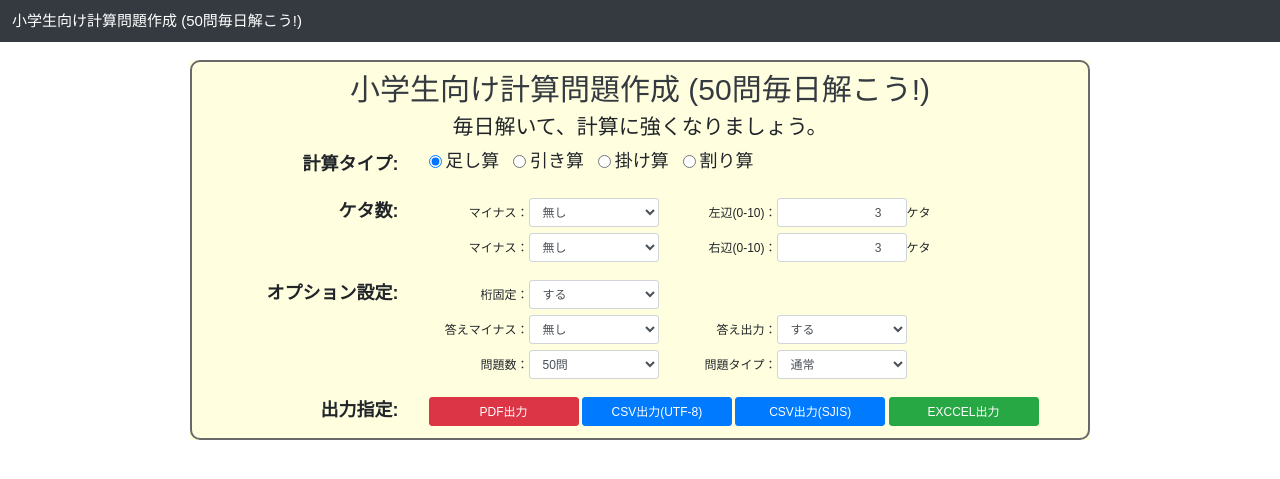
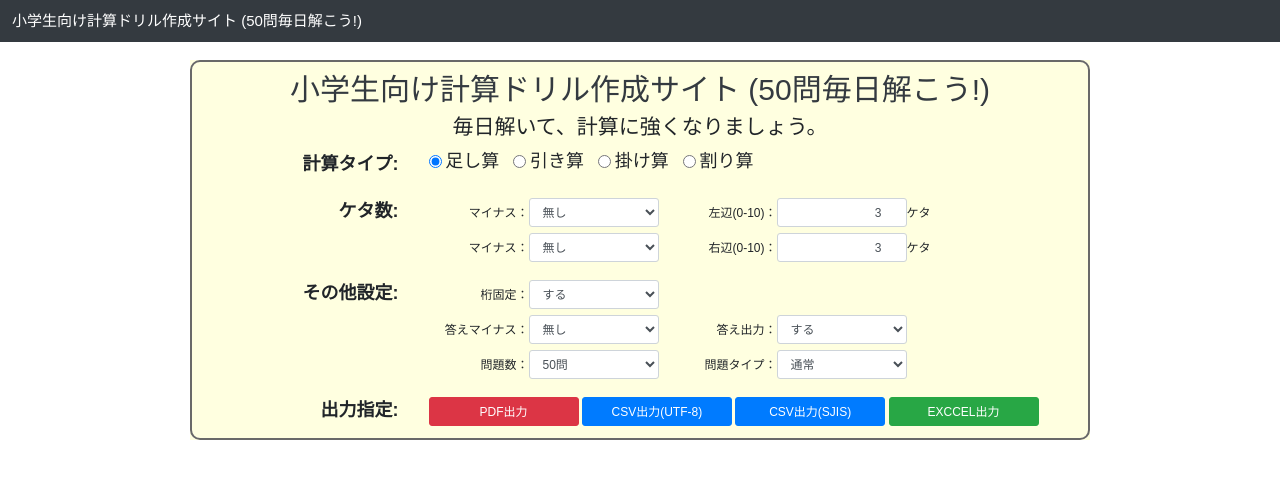
Before and after one commit to ma-yo/studysite, a Django app: page / in a window 1280 px wide. Shown: the top 479 px of the page. Run offline with Django 3.2, Linux system fonts and the light colour scheme; parts of the project's set-up code (start-up, migrations or seed data) failed here and were passed over; some libraries are stand-ins or nearby versions.

Commit message:
SEO対策でタイトルを変更

```diff
--- a/sansudrill/templates/sansudrill/base.html
+++ b/sansudrill/templates/sansudrill/base.html
@@ -11,7 +11,6 @@
   })(window,document,'script','dataLayer','GTM-5VB3PQJ');</script>
   <!-- End Google Tag Manager -->
   <meta charset="UTF-8">
-  <meta name="keywords" content="算数,数学,ドリル,計算,計算問題,計算問題作成,計算ドリル,けいさん,さんすう,もんだいさくせい,問題作成">
   <meta name="viewport" content="width=device-width, initial-scale=1, shrink-to-fit=no">
   <link rel="icon" href="{% static 'sansudrill/images/favicon.ico' %}?v={{context.timestamp}}">
   <link rel="stylesheet" href="{% static 'sansudrill/css/bootstrap.min.css' %}">
--- a/sansudrill/templates/sansudrill/index.html
+++ b/sansudrill/templates/sansudrill/index.html
@@ -5,7 +5,7 @@
 <link rel="stylesheet" href="{% static 'sansudrill/css/base.css' %}?v={{context.timestamp}}">
 <link rel="stylesheet" href="{% static 'sansudrill/css/index.css' %}?v={{context.timestamp}}">
 {% endblock %}
-{% block page_title %}小学生向け計算問題作成 (50問毎日解こう!){% endblock %}
+{% block page_title %}小学生向け計算ドリル作成サイト (50問毎日解こう!){% endblock %}
 {% block content %}
 
 {% if context.message != '' %}
@@ -26,7 +26,7 @@
 <form id="drill-form" class="mt-4 waku" action="/" method="POST" novalidate>
     <!--csrf対策-->
     {% csrf_token %}
-    <label class="h1 text-dark">小学生向け計算問題作成 (50問毎日解こう!)</label><br>
+    <label class="h1 text-dark">小学生向け計算ドリル作成サイト (50問毎日解こう!)</label><br>
     <h3>毎日解いて、計算に強くなりましょう。</h3>
     <input type="hidden" name="output-type" id="output-type" value="pdf" />
     <input type="hidden" name="enc-type" id="enc-type" value="utf-8" />
@@ -84,7 +84,7 @@
     </div>
 
     <div class="row mt-3">
-        <div class="col-3 h4 my-top mt-1 font-weight-bold text-right">オプション設定:</div>
+        <div class="col-3 h4 my-top mt-1 font-weight-bold text-right">その他設定:</div>
         <div class="col-9 text-left">
             <div class="row form-group m-0 p-0 mb-2">
                 <div class="col-12 m-0 p-0 form-inline">
--- a/sansudrill/views.py
+++ b/sansudrill/views.py
@@ -31,7 +31,7 @@ from reportlab.lib import colors
 from decimal import Decimal, getcontext, Overflow, DivisionByZero, InvalidOperation
 
 #コンテキスト
-context = {'title':'計算ドリル', 'message_type':'alert-info', 'message':'', 'timestamp':dt.now().strftime('%Y%m%d%H%M%S')}
+context = {'title':'計算ドリルの無料作成サイト | 小学生向け', 'message_type':'alert-info', 'message':'', 'timestamp':dt.now().strftime('%Y%m%d%H%M%S')}
 
 # 最大ループ回数
 MAX_LOOP_COUNT = 100000
```
